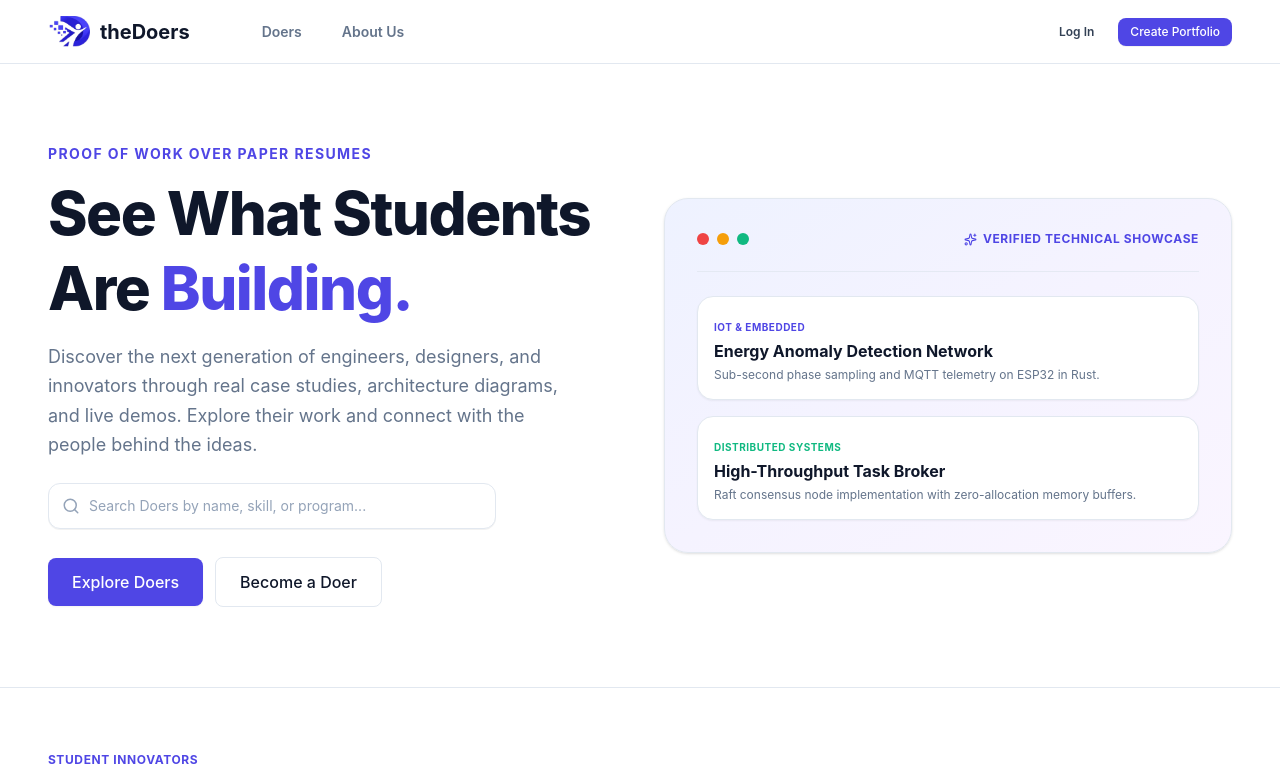
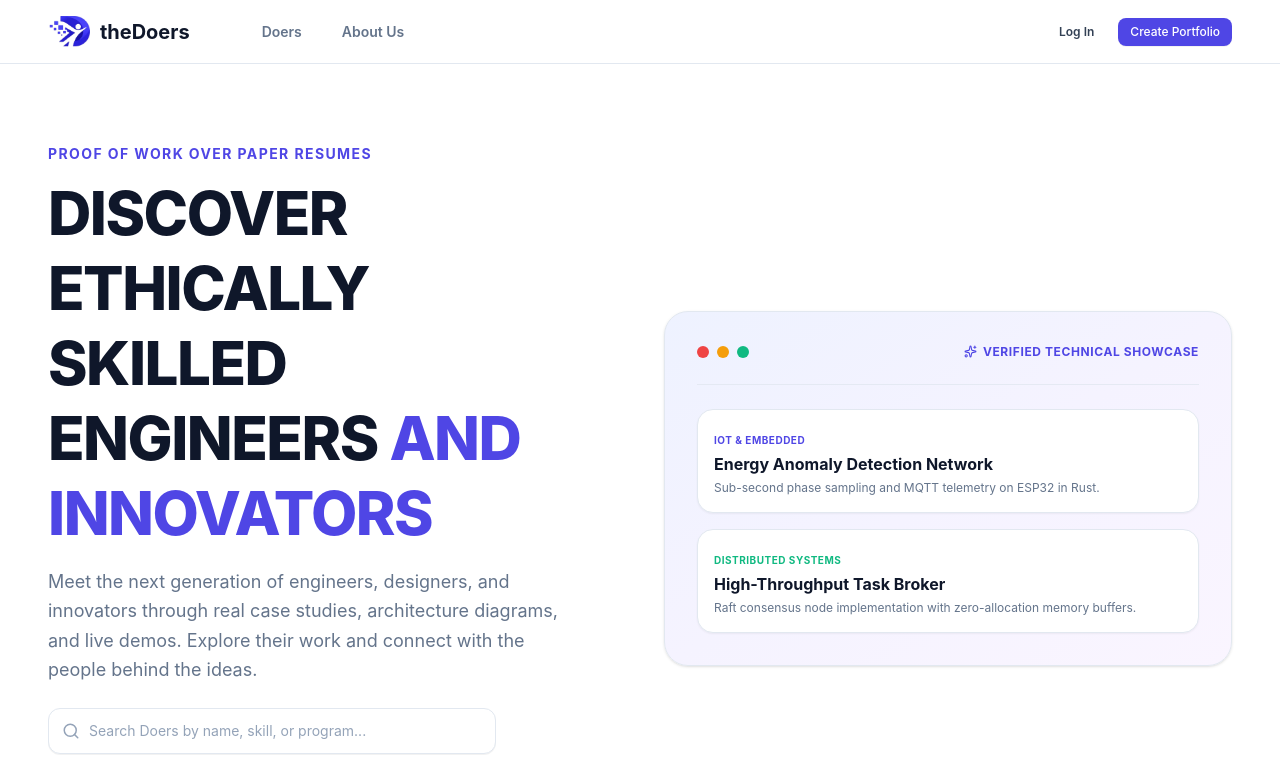
Before and after one commit to AroTech23/theDoers, a Next.js app: page / in a window 1280 px wide. Shown: the top 777 px of the page. Built offline with nearby package versions, Linux system fonts and the light colour scheme; no server answers; the database is empty.

Commit message:
changed the home text to engineers and innovators

```diff
--- a/app/page.tsx
+++ b/app/page.tsx
@@ -93,10 +93,10 @@ export default function HomePage() {
                 Proof of Work Over Paper Resumes
               </p>
               <h1 className="text-4xl sm:text-5xl lg:text-6xl font-extrabold text-[#0F172A] tracking-tight leading-tight">
-                See What Students Are <span className="text-[#4F46E5]">Building.</span>
+                DISCOVER ETHICALLY SKILLED ENGINEERS  <span className="text-[#4F46E5]">AND INNOVATORS</span>
               </h1>
               <p className="mt-4 text-base sm:text-lg text-[#64748B] leading-relaxed max-w-lg">
-                Discover the next generation of engineers, designers, and innovators through real case studies, architecture diagrams, and live demos. Explore their work and connect with the people behind the ideas.
+                Meet the next generation of engineers, designers, and innovators through real case studies, architecture diagrams, and live demos. Explore their work and connect with the people behind the ideas.
               </p>
             </div>
 
```
